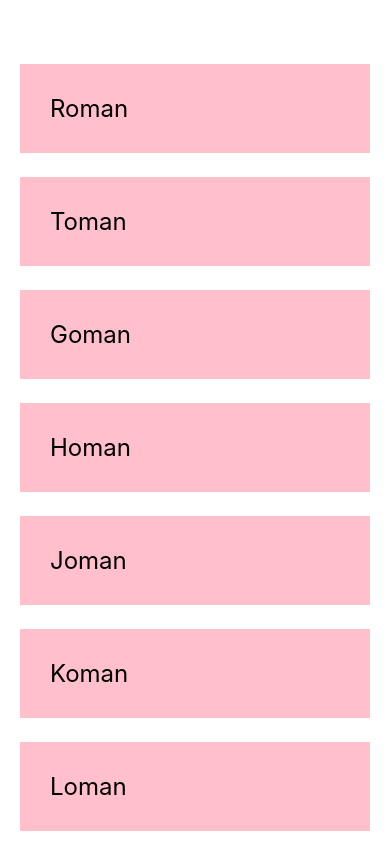
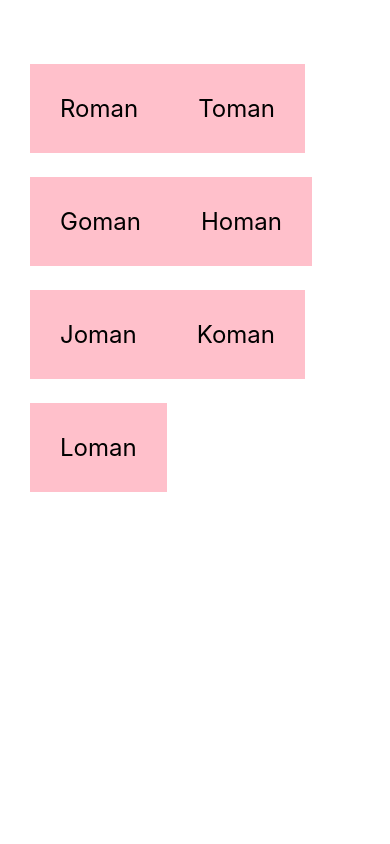
Before and after one commit to kayot88/react-native1, a React Native app: screen / in a window 390 px wide. Built offline with nearby package versions, Linux system fonts and the light colour scheme.

Commit message:
Touchable Components&Flat List Component

```diff
--- a/App.js
+++ b/App.js
@@ -5,28 +5,44 @@ import {
   View,
   Button,
   TextInput,
-  ScrollView
+  FlatList,
+  TouchableOpacity
 } from "react-native";
 
 export default function App() {
   const [person, setPerson] = useState([
-    { name: "Roman", key: "1" },
-    { name: "Toman", key: "2" },
-    { name: "Goman", key: "3" },
-    { name: "Homan", key: "4" },
-    { name: "Joman", key: "5" },
-    { name: "Koman", key: "6" },
-    { name: "Loman", key: "7" }
+    { name: "Roman", id: "1" },
+    { name: "Toman", id: "2" },
+    { name: "Goman", id: "3" },
+    { name: "Homan", id: "4" },
+    { name: "Joman", id: "5" },
+    { name: "Koman", id: "6" },
+    { name: "Loman", id: "7" }
   ]);
+  const pressItem = id => {
+    setPerson(prevState => {
+      return prevState.filter(person => person.id != id);
+    });
+  };
   return (
     <View style={styles.container}>
-      <ScrollView>
+      <FlatList
+        numColumns={2}
+        keyExtractor={item => item.id}
+        data={person}
+        renderItem={({ item }) => (
+          <TouchableOpacity onPress={() => pressItem(item.id)}>
+            <Text style={styles.item}>{item.name}</Text>
+          </TouchableOpacity>
+        )}
+      />
+      {/* <ScrollView>
         {person.map(item => (
           <View key={item.key}>
             <Text style={styles.item}>{item.name}</Text>
           </View>
         ))}
-      </ScrollView>
+      </ScrollView> */}
     </View>
   );
 }
@@ -42,7 +58,9 @@ const styles = StyleSheet.create({
     flex: 1,
     backgroundColor: "#fff",
     paddingTop: 40,
-    paddingHorizontal: 20
+    paddingHorizontal: 20,
+    // marginHorizontal:10,
+    marginLeft: 10
     // alignItems: "center",
     // justifyContent: "center"
   }
```
